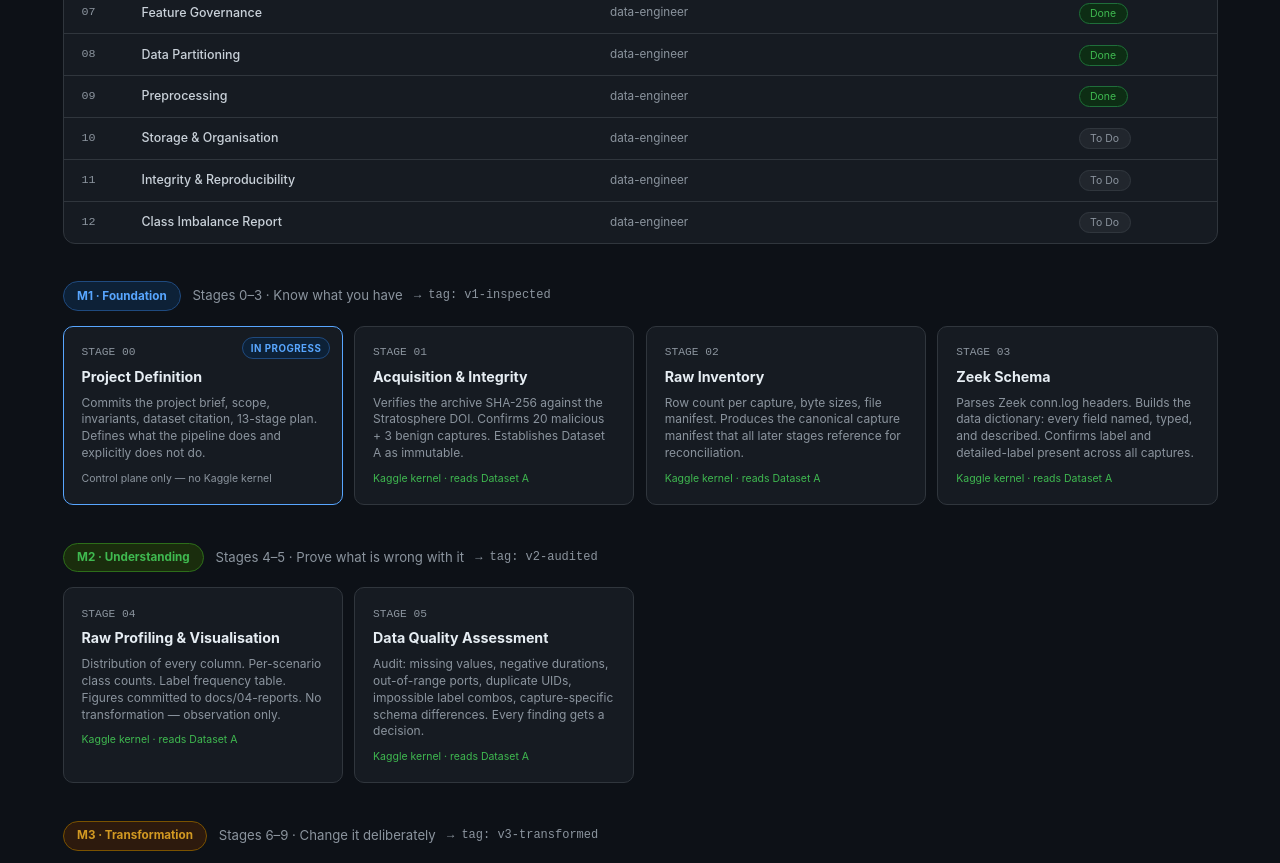
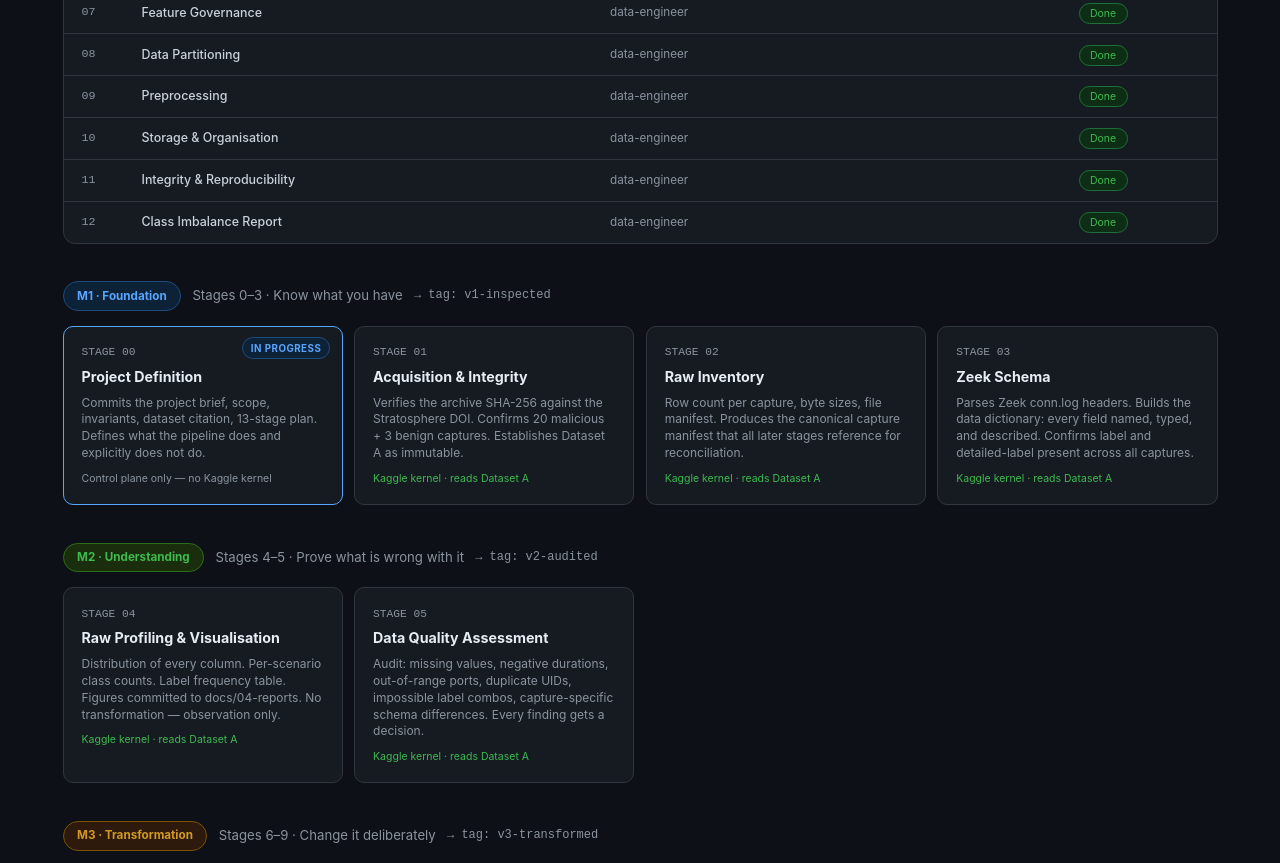
Before and after one commit to Harish020904/IDP-LOCAL, a plain HTML site: page index.html in a window 1280 px wide. Shown: the part 2132-2995 px from the top of the page. Drawn offline with Linux system fonts and the light colour scheme.

Commit message:
docs: update status board — Milestone 4 Product complete (all 13 stages done)

```diff
--- a/index.html
+++ b/index.html
@@ -764,9 +764,9 @@
       <div class="status-row"><div class="status-stage">07</div><div class="status-name">Feature Governance</div><div class="status-owner">data-engineer</div><div><span class="status-badge s-done">Done</span></div></div>
       <div class="status-row"><div class="status-stage">08</div><div class="status-name">Data Partitioning</div><div class="status-owner">data-engineer</div><div><span class="status-badge s-done">Done</span></div></div>
       <div class="status-row"><div class="status-stage">09</div><div class="status-name">Preprocessing</div><div class="status-owner">data-engineer</div><div><span class="status-badge s-done">Done</span></div></div>
-      <div class="status-row"><div class="status-stage">10</div><div class="status-name">Storage &amp; Organisation</div><div class="status-owner">data-engineer</div><div><span class="status-badge s-todo">To Do</span></div></div>
-      <div class="status-row"><div class="status-stage">11</div><div class="status-name">Integrity &amp; Reproducibility</div><div class="status-owner">data-engineer</div><div><span class="status-badge s-todo">To Do</span></div></div>
-      <div class="status-row"><div class="status-stage">12</div><div class="status-name">Class Imbalance Report</div><div class="status-owner">data-engineer</div><div><span class="status-badge s-todo">To Do</span></div></div>
+      <div class="status-row"><div class="status-stage">10</div><div class="status-name">Storage &amp; Organisation</div><div class="status-owner">data-engineer</div><div><span class="status-badge s-done">Done</span></div></div>
+      <div class="status-row"><div class="status-stage">11</div><div class="status-name">Integrity &amp; Reproducibility</div><div class="status-owner">data-engineer</div><div><span class="status-badge s-done">Done</span></div></div>
+      <div class="status-row"><div class="status-stage">12</div><div class="status-name">Class Imbalance Report</div><div class="status-owner">data-engineer</div><div><span class="status-badge s-done">Done</span></div></div>
     </div>
 
     <!-- M1 -->
```
